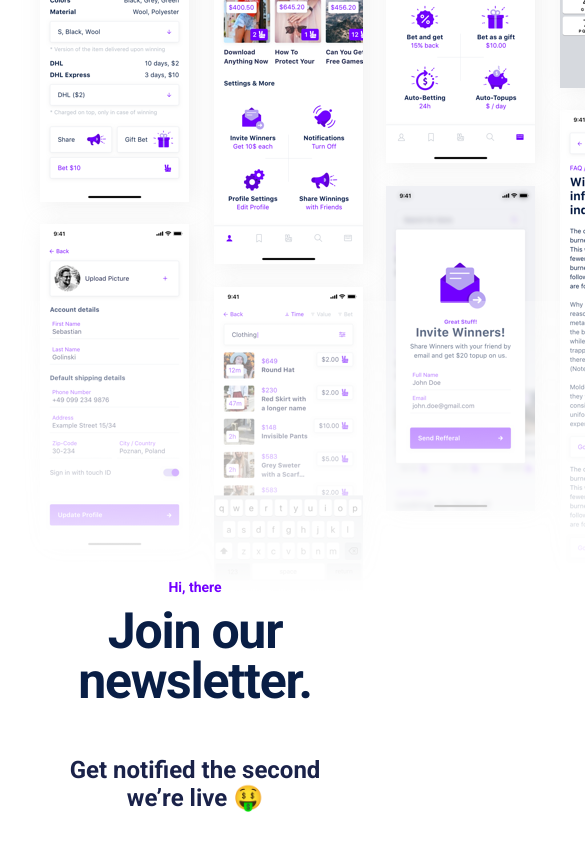
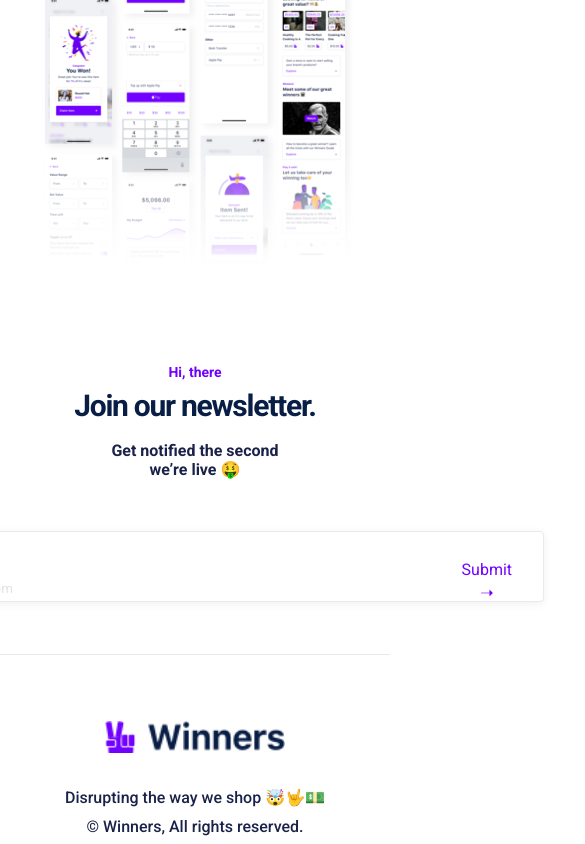
Before and after one commit to ilya-averin/ReactExample, a React app: page / in a window 390 px wide. Shown: the part 1156-2000 px from the top of the page, 585 px wide, since content can reach past the window. Built offline with nearby package versions, Linux system fonts and the light colour scheme; some packages are replaced by stand-ins of ours.

Commit message:
first commit

```diff
--- a/src/components/content/content.css
+++ b/src/components/content/content.css
@@ -58,15 +58,16 @@
   margin-bottom: 72px;
 }
 .img{
-  width: 1440px;
-  height: 1238px;
+  max-width: 1440px;
+  width: 100%;
+  height: 1260px;
   margin: 0 auto;
   background: url(../../img/screens.png) no-repeat center 0 / cover;
 }
-.imgwidth{
-  max-width: 100%;
+/* .imgwidth{
+  width: 100%;
   height: 100%;
-}
+} */
 .bottom-info {
   position: relative;
   margin-top: -17rem;
@@ -121,6 +122,7 @@
   margin-top: 35px;
   /* font-size: .9em; */
 }
+
 input[type="text"]:hover{
   -webkit-box-shadow: 0px 0px 10px 5px rgba(0,0,0,0.10);
   -moz-box-shadow: 0px 0px 10px 5px rgba(0,0,0,0.10);
@@ -160,3 +162,94 @@
   margin: 0 auto;
   margin: 20px 0 20px 0;
 }
+
+@media screen and (max-width: 1024px){
+  .img{
+    width: 1022px;
+    height: 879px;
+  }
+}
+@media screen and (max-width: 768px){
+  .img{
+    width: 768px;
+    height: 683px;
+  }
+  /* .imgwidth{
+    max-width: 100%;
+    height: 100%;
+  } */
+  .onetext{
+    margin-bottom: -8rem;
+  }
+  input[type="text"]{
+    width: 563px;
+    height: 103px;
+    margin-top: 0;
+    margin-left: 3.7rem;
+  }
+  .email{
+    margin-right: 18rem;
+    color: #7300ff;
+    font-weight: bolder;
+    margin-top: 29px;
+    margin-bottom: 5px;
+  }
+  .btn-bottom{
+    margin-top: -1rem;
+    margin-right: 23px;
+  }
+}
+@media screen and (max-width: 450px){
+  h1{
+    font-size: 30px;
+  }
+  h3{
+    font-size: 16px;
+    margin: 0 50px 0 50px;
+    margin-top: 20px;
+  }
+  .img{
+    width: 1022px;
+    height: 879px;
+  }
+  .btn-info{
+    width: 280px;
+    height: 53px;
+  }
+  .img{
+    max-width: 320px;
+    width: 100%;
+    height: 931px;
+    margin: 0 auto;
+    background: url(../../img/screens-mobile.png) no-repeat center 0 / cover;
+  }
+  .kub{
+    margin: 0 20px;
+    height: 71px;
+    width: 280;
+    background-color: #ffffff;
+    margin-bottom: 120px;
+    margin-top: 52px;
+    overflow: hidden;
+    border-radius: 4px;
+    box-shadow: 0 2px 10px 0 rgba(0, 0, 0, 0.06);
+    border: solid 1px #e7eaee;
+  }
+  /* input[type="text"]{
+    margin-left: 0 40px 0 40px;
+    width: 280px;
+    height: 71px;
+    opacity: 0.2;
+    border: 0;
+    outline: none;
+    background: transparent;
+    padding: 0;
+    margin-top: 40px;
+    margin-bottom: 10px;
+  }  */
+}
+@media screen and (max-width: 340px){
+  .kub{
+    margin: 0 20px;
+  }
+}
--- a/src/components/content/content.js
+++ b/src/components/content/content.js
@@ -11,23 +11,13 @@
             <p><b>Hi, there</b></p>
             <h1>Welcome to the
               <br></br>community of winners.</h1>
-            <h3>Disrupting the way we shop 🤯🤟💵</h3>
+            <h3 className="h3media">Disrupting the way we shop 🤯🤟💵</h3>
             <button className="btn-info">Become a Winner  &#8594;</button>
           </section>
         </div>
-
         <div className="img">
-          <div className="imgwidth">
-
-          </div>
-          {/* <div className="imgtext">
-            <p><b>Hi, there</b></p>
-            <h1>Join our newsletter.</h1>
-            <h2>Get notified the second
-              <br></br>we're live</h2>
-          </div>  */}
+          {/* <div className="imgwidth"></div> */}
         </div>
-
         <div className="bottom-info">
           <section className="onesection">
             <span className="onetext">
--- a/src/components/footer/footer.css
+++ b/src/components/footer/footer.css
@@ -1,4 +1,3 @@
-
 /* footer {
   display: flex;
   flex: 0 0 auto;
@@ -11,23 +10,59 @@
   padding: 0;
 }
 footer{
-  /* position: relative;
-  bottom: 0;
-  left: 0; */
-
   border-top: solid 1px #e7eaee;
   max-width: 1440px;
   margin: 0 auto;
-  /* text-align: center; */
   display: flex;
   justify-content: space-between;
   align-items: center;
 }
 .link{
-  /* margin: 70 auto; */
   width: 100% / 3;
   margin: 70px 0 70px 0;
   font-size: 16px;
   font-weight: 500;
   color: #1a2249;
 }
+
+
+@media screen and (max-width: 1440px){
+  footer{
+    max-width: 1140px;
+  }
+}
+@media screen and (max-width: 1024px){
+  footer{
+    max-width: 924px;
+  }
+}
+@media screen and (max-width: 768px){
+  footer{
+    border-top: solid 1px #e7eaee;
+    max-width: 668px;
+    margin: 0 auto;
+    margin-top: 60px;
+    display: flex;
+    justify-content: center;
+    align-items: center;
+    flex-direction: column;
+  }
+  .bottomlogo{
+    display: flex;
+    order: -1;
+    width: 180px;
+    height: 32px;
+    margin-bottom: 30px;
+    margin-top: 66px;
+  }
+  .link{
+    width: 100% / 3;
+    margin: 5px 0 5px 0;
+    font-size: 16px;
+    font-weight: 500;
+    color: #1a2249;
+  }
+  .link:last-child {
+    margin-bottom: 60px;
+  }
+}
--- a/src/components/header/header.css
+++ b/src/components/header/header.css
@@ -38,3 +38,20 @@
   display: inline-block;
   padding: 0 15px;
 }
+
+@media screen and (max-width: 768px){
+  .menu-item{
+    font-size: 12px;
+  }
+}
+
+@media screen and (max-width: 450px){
+  .logo{
+    margin-left: auto;
+    text-align: center;
+  }
+  .menu-item{
+    display: none;
+  }
+
+}
```
Also changed, not shown: src/img/screens-mobile.png (added), src/img/screens-mobile@2x.png (added), src/img/screens-mobile@3x.png (added).
